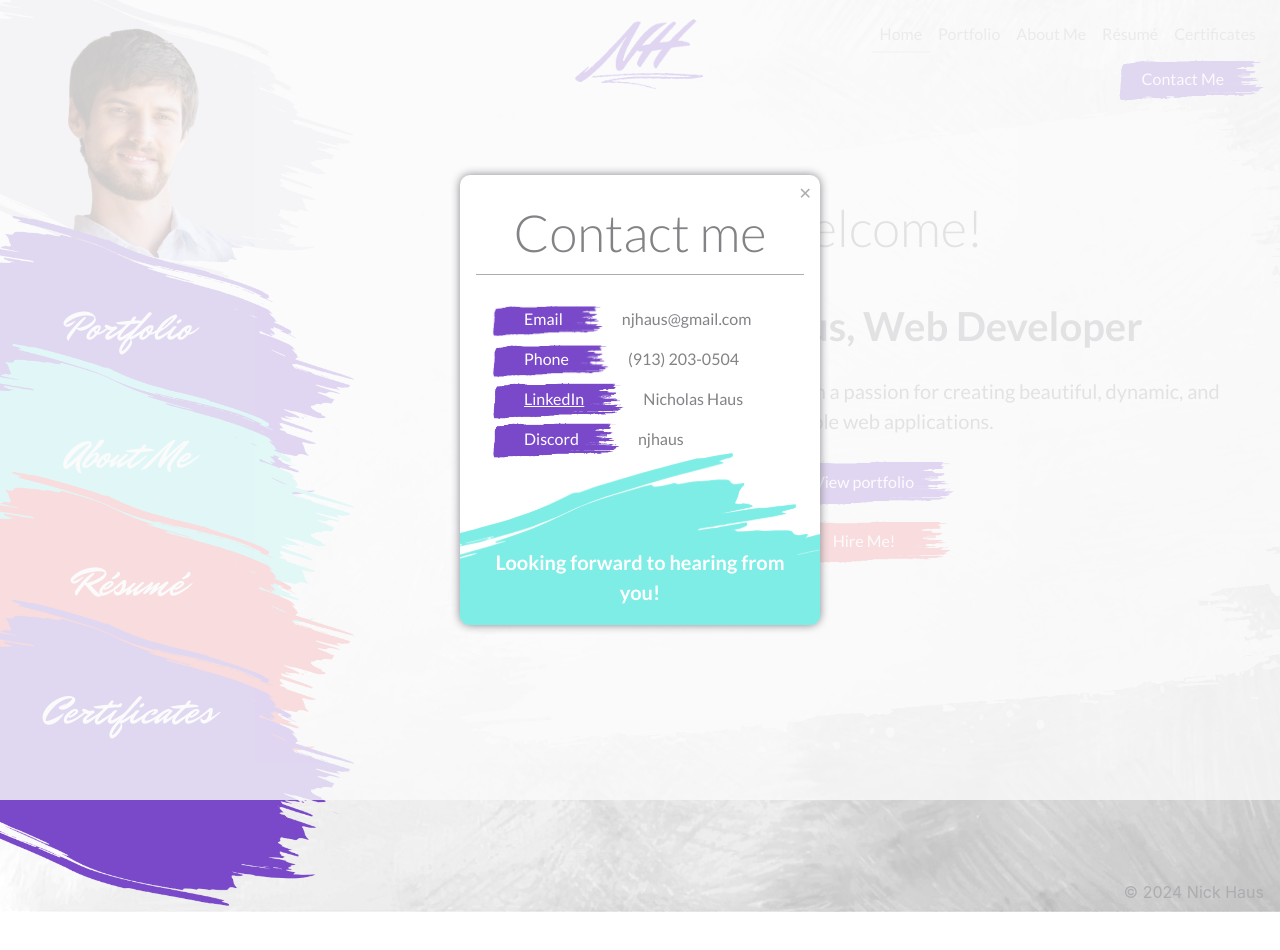
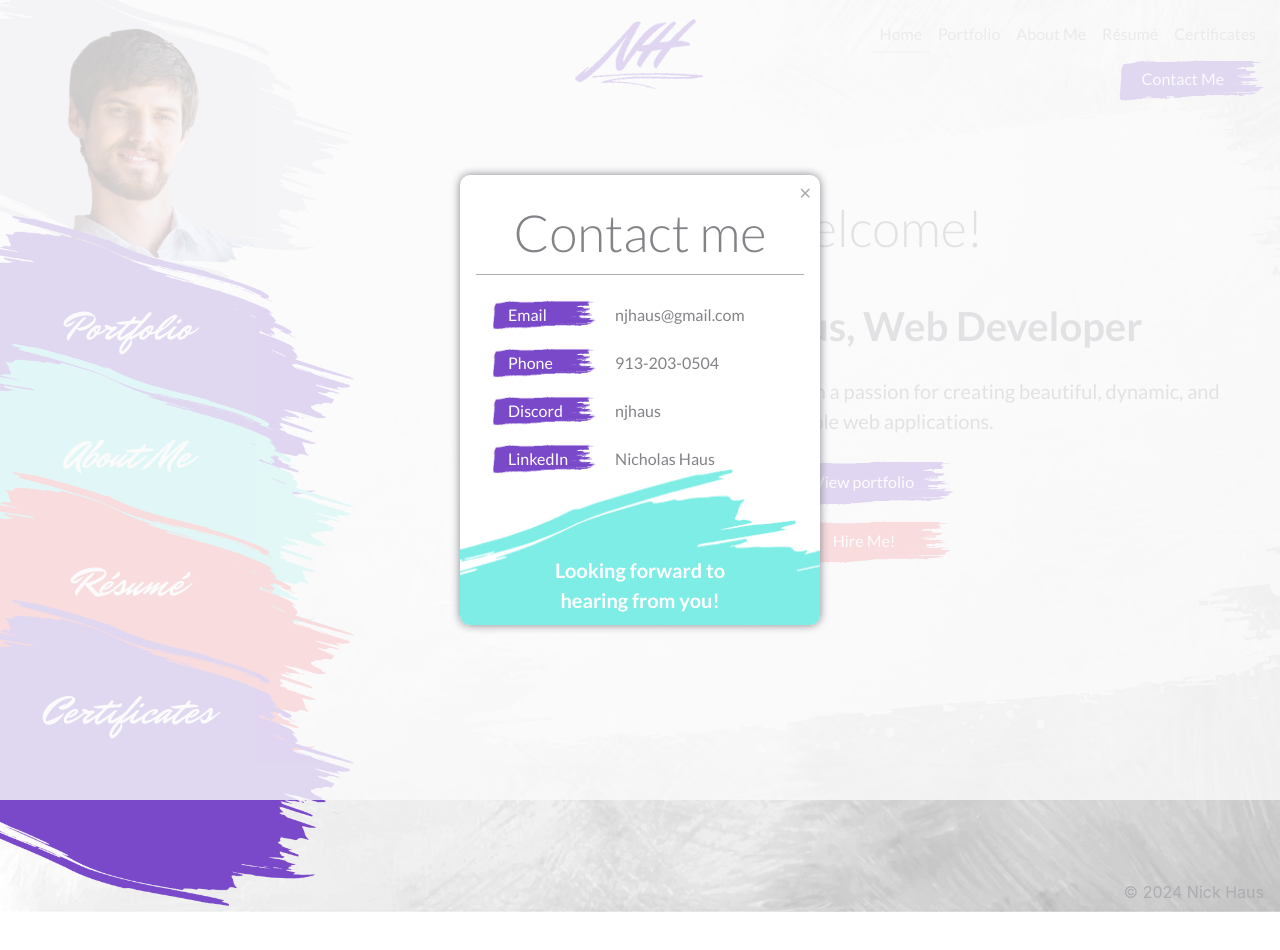
Before and after one commit to njhaus/portfolio-dev, a React (Vite) app: page / in a window 1280 px wide. Both pictures are taken after a click on the button "Contact Me". Shown: the top 950 px of the page. Built offline with nearby package versions, Linux system fonts and the light colour scheme; the HTML template or start-up script is replaced by a standard one.

Commit message:
Add copy to clipboard functionality

```diff
--- a/src/App.css
+++ b/src/App.css
@@ -174,15 +174,15 @@ nav {
 }
 
 .dialog p {
-  margin-top: 6rem;
+  margin-top: 5rem;
   color: white;
   font-size: 1.25rem;
-  padding: 0 2rem;
+  padding: 0 4rem;
   font-weight: 600;
 }
 
 .dialog ul{
-  margin: 2rem;
+  margin: 1.5rem 2rem;
   padding: 0;
   text-align: left;
 }
@@ -191,21 +191,37 @@ nav {
   list-style-type: none;
   margin: 1rem 0;
   padding: 0;
+  position: relative;
 }
 
 .dialog-brush {
-  height: fit-content;
-    width: fit-content;
+  display: inline-block;
+  height: 2rem;
+    width: 6.5rem;
     -webkit-mask-image: url('./assets/paintstripe.png');
     mask-image: url('./assets/paintstripe.png');
     mask-size: contain;
     mask-position: center;
     mask-repeat: no-repeat;
     position: relative;
-    padding: 2rem 2.5rem 2.25rem 2rem;
+    /* padding: 2rem 2.5rem 2.25rem 2rem; */
     background-color: var(--dk-purple);
     color: white;
     margin-right: 1rem;
+    cursor: pointer;
+}
+
+.dialog-brush:hover {
+  background-color: var(--md-purple);
+}
+
+.dialog-brush:active {
+  background-color: var(--lt-teal);
+}
+
+.dialog-brush span {
+  display: inline-block;
+  padding: 0.25rem 1rem;
 }
 
 .dialog-decoration {
@@ -217,9 +233,16 @@ nav {
     mask-repeat: no-repeat;
     position: absolute;
     transform: scaleX(-1);
-    top: 17rem;
+    top: 18rem;
     left: -20rem;
     background-color: var(--lt-teal);
+}
+
+.copy-msg {
+  position: absolute;
+  color: var(--dk-gray);
+  top: -1.25rem;
+  z-index: 1;
 }
 
 /* Main */
--- a/src/components/pages/Resume.tsx
+++ b/src/components/pages/Resume.tsx
@@ -7,7 +7,8 @@ const Resume = () => {
       <object
         className="resume"
         type="application/pdf"
-        data="../../public/CS50_certificate.pdf"
+        // Data linke this way won't work during dev, but needs to be like this to work in production
+        data="/CS50_certificate.pdf"
       ></object>
       <p>
         PDF not loading?{" "}
--- a/src/components/parts/Contact.tsx
+++ b/src/components/parts/Contact.tsx
@@ -1,5 +1,6 @@
 
-import { useRef } from "react";
+import { useRef, useState, useEffect } from "react";
+import { contactArr } from "../../data/contactLinkData";
 
 interface iContact {
     dialogOpen: boolean;
@@ -8,6 +9,7 @@ interface iContact {
 
 const Contact = ({ handleDialog, dialogOpen }: iContact) => {
 
+  const [copyMsg, setCopyMsg] = useState('');
     const dialogRef = useRef<HTMLDivElement>(null);
 
 
@@ -25,6 +27,20 @@ const Contact = ({ handleDialog, dialogOpen }: iContact) => {
         handleDialog(false)
     };
 
+  const showCopyMsg = (type: string, text: string) => {
+    setCopyMsg(type);
+    navigator.clipboard.writeText(text);
+  }
+
+  // remove copy msg after 2 sec
+  useEffect(() => {
+    if (copyMsg) {
+      setTimeout(() => {
+        setCopyMsg('')
+      }, 2000)
+    }
+  }, [copyMsg])
+
 if (!dialogOpen) return
 
   return (
@@ -39,32 +55,27 @@ if (!dialogOpen) return
         </button>
         <h1>Contact me</h1>
         <ul>
-          <li>
-            <span className="dialog-brush">Email</span> njhaus@gmail.com
-          </li>
-          <li>
-            <span className="dialog-brush">Phone</span> (913) 203-0504
-          </li>
+          {contactArr.map((contact, i) => (
+            <li key={i}>
+              {copyMsg === contact.type && <span className="copy-msg">Copied to clipboard!</span>}
+              <span className="dialog-brush" onClick={() => showCopyMsg(contact.type, contact.text)}>
+                <span>{ contact.type}</span>
+              </span>{" "}
+              {contact.text}
+            </li>
+          ))}
           <li>
             <a
               className="dialog-brush"
               href="https://www.linkedin.com/in/nicholas-haus-b8b58b277/"
               target="_blank"
             >
-              LinkedIn
+              <span>LinkedIn</span>
             </a>{" "}
             Nicholas Haus
           </li>
-          <li>
-            <span className="dialog-brush">
-              Discord
-            </span>{" "}
-            njhaus
-          </li>
         </ul>
         <p>Looking forward to hearing from you!</p>
-        <div className="dialog-decoration"></div>
-        <div className="dialog-decoration"></div>
         <div className="dialog-decoration"></div>
       </div>
     </div>
--- /dev/null
+++ b/src/data/contactLinkData.tsx
@@ -0,0 +1,15 @@
+class ContactInfo {
+    type: string;
+    text: string;
+    constructor (type: string,
+    text: string) {
+        this.type = type;
+        this.text = text;
+    }
+}
+
+const email = new ContactInfo('Email', 'njhaus@gmail.com');
+const phone = new ContactInfo("Phone", "913-203-0504");
+const discord = new ContactInfo("Discord", "njhaus");
+
+export const contactArr = [email, phone, discord];
```
